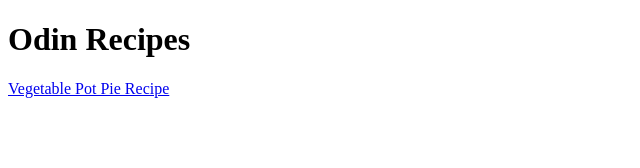
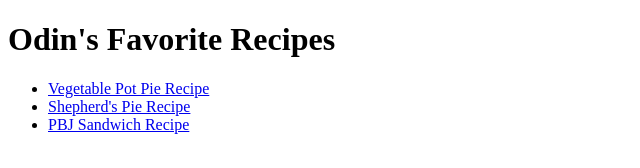
Before and after one commit to pahosa/odin-recipes, a plain HTML site: page index.html in a window 1280 px wide. Shown: the whole page, without its empty margins (0-640 px from the left). Drawn offline with Linux system fonts and the light colour scheme.

Commit message:
Add recipe links, Shep's and PBJ, to index.html

```diff
--- a/index.html
+++ b/index.html
@@ -5,7 +5,12 @@
         <title>Odin Recipe Exercise</title>
     </head>
     <body>
-        <h1>Odin Recipes</h1>
-        <a href="./recipes/pot-pie.html">Vegetable Pot Pie Recipe</a>
+        <h1>Odin's Favorite Recipes</h1>
+            <ul>
+                <li><a href="./recipes/pot-pie.html">Vegetable Pot Pie Recipe</a></li>
+                <li><a href="./recipes/shepherds-pie.html">Shepherd's Pie Recipe</a></li>
+                <li><a href="./recipes/pbj.html">PBJ Sandwich Recipe</a></li>
+            </ul>
+
     </body>
 </html>
```
